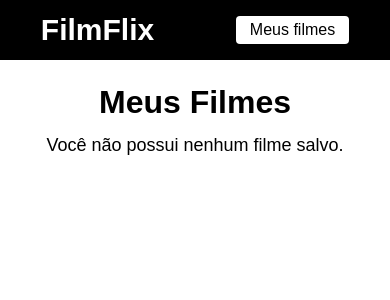
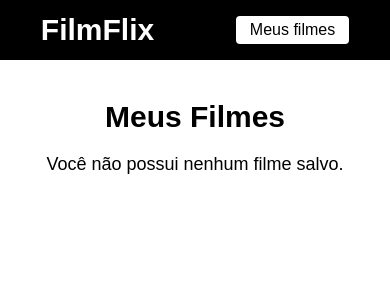
Before and after one commit to jhonnyssomsilva/appfilms, a React (Create React App) app: page /favoritos in a window 390 px wide. Shown: the top 300 px of the page. Built offline with nearby package versions, Linux system fonts and the light colour scheme.

Commit message:
add `button mobile`

```diff
--- a/src/pages/Favoritos/favoritos.css
+++ b/src/pages/Favoritos/favoritos.css
@@ -31,26 +31,25 @@
   color: #116feb;
   margin-right: 14px;
 }
-
-/* Estilos para dispositivos com largura de tela de até 768px (tamanhos de tablet e dispositivos móveis) */
-/* Estilos para dispositivos com largura de tela de até 768px (tamanhos de tablet e dispositivos móveis) */
+.meus-filmes button {
+  font-size: 14px;
+  padding: 4px;
+  border-radius: 4px;
+  background-color: #ec6464;
+  color: #ffffff;
+}
 @media only screen and (max-width: 768px) {
-  .meus-filmes ul {
-    width: 100%; /* Altera a largura da lista para ocupar toda a largura disponível */
+  .meus-filmes h1 {
+    font-size: 30px;
+    margin-top: 16px;
+    margin-bottom: 20px;
   }
-
+  .meus-filmes span {
+    margin-bottom: 12px;
+  }
   .meus-filmes ul li {
-    flex-direction: row; /* Retorna a direção do flex para linha */
-    justify-content: space-between; /* Mantém o espaçamento entre os itens */
-    align-items: center; /* Alinha os itens verticalmente ao centro */
-    margin-bottom: 5px; /* Reduz ainda mais a margem inferior dos itens */
-    padding: 0 10px; /* Adiciona um pequeno preenchimento para evitar que os itens sejam cortados */
-    box-sizing: border-box; /* Garante que o preenchimento seja contabilizado no tamanho total do elemento */
-  }
-  .meus-filmes div {
-    flex-direction: column; /* Altera a direção do flex para coluna */
-    align-items: center; /* Centraliza os itens horizontalmente */
-    justify-content: center; /* Centraliza os itens verticalmente */
-    margin-top: 20px; /* Ajusta a margem superior para centralizar o grupo verticalmente */
+    display: flex;
+    flex-direction: column;
+    margin-bottom: 20px;
   }
 }
```
